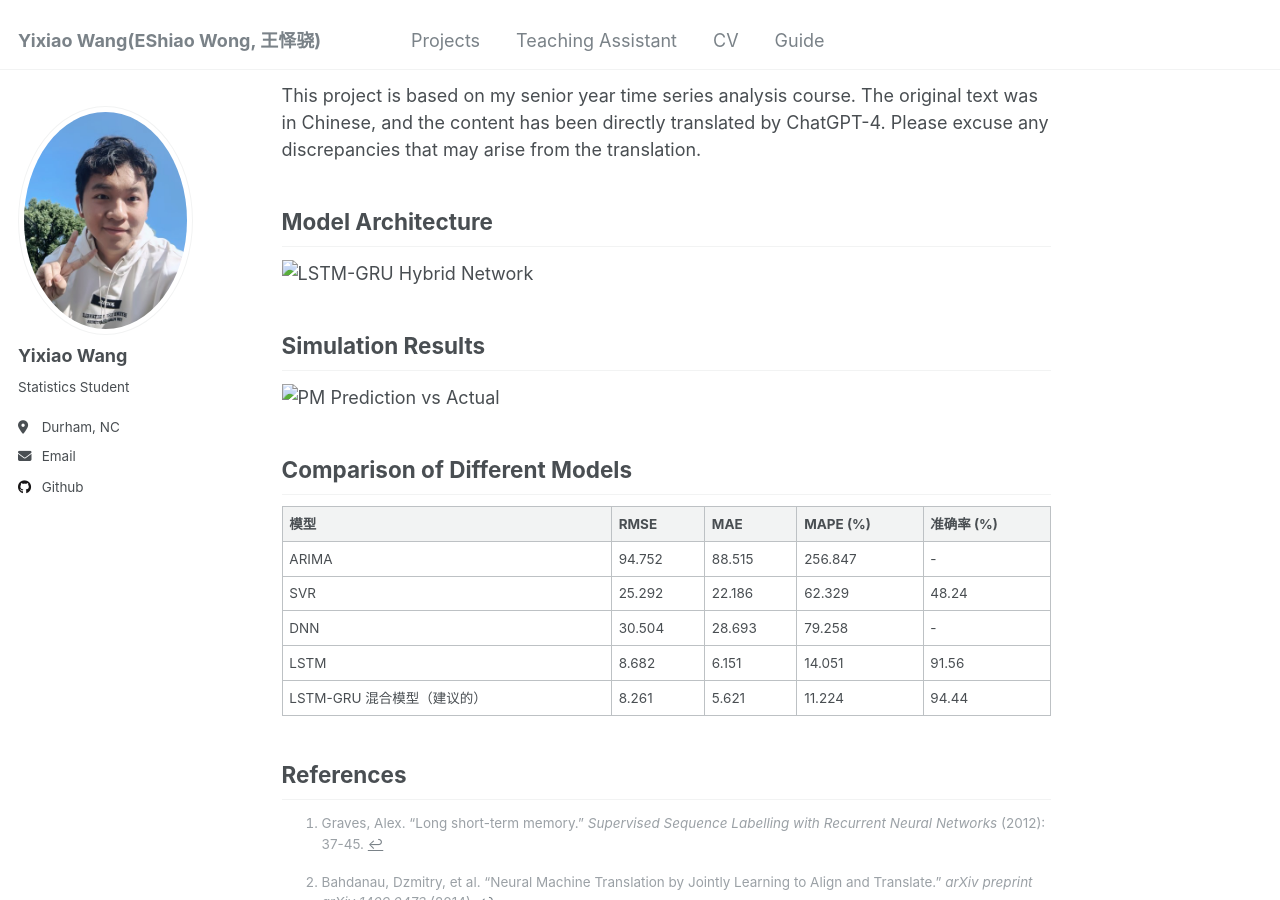
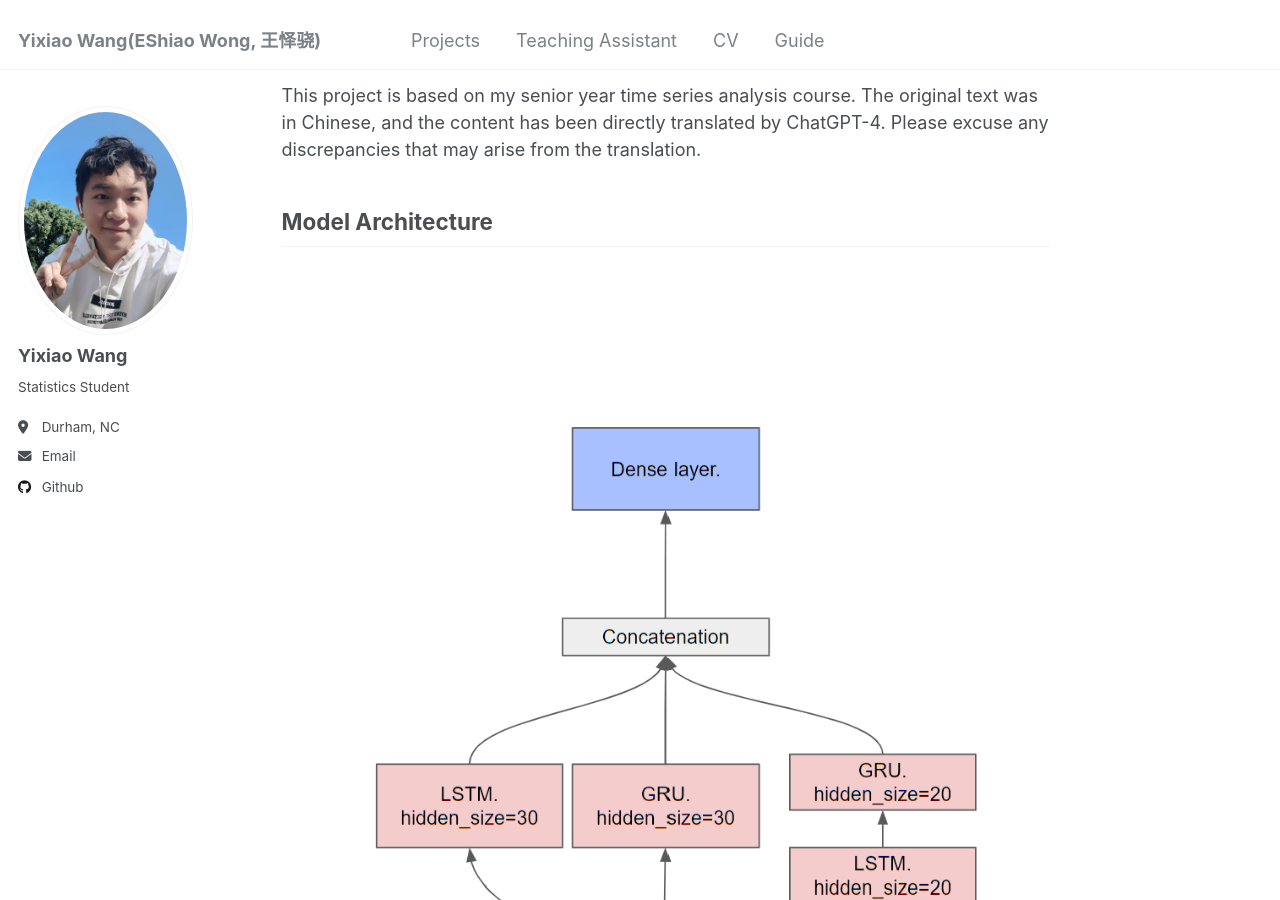
Before and after one commit to Yixiao-Wang-Stats/Yixiao-Wang-Stats.github.io, a Jekyll site: the page built from _projects/LSTM-GRU-Hybrid-Network.md, in a window 1280 px wide and 900 px high, scrolled down 1278 px. Built offline with Jekyll 4.4.1, drawn with Linux system fonts in a browser that asks for light colours; nearby versions of some CDN libraries; library files that are not in the unit come from our copies; a script that is not in the unit is left out.

Commit message:
Update LSTM-GRU-Hybrid-Network.md

```diff
--- a/_projects/LSTM-GRU-Hybrid-Network.md
+++ b/_projects/LSTM-GRU-Hybrid-Network.md
@@ -29,10 +29,10 @@ The dataset used in this project is sourced from the [UCI Machine Learning Repos
 This project is based on my senior year time series analysis course. The original text was in Chinese, and the content has been directly translated by ChatGPT-4. Please excuse any discrepancies that may arise from the translation.
 
 ## Model Architecture
-![LSTM-GRU Hybrid Network](images/LSTM-GRU-Hybrid-Network.png)
+![LSTM-GRU Hybrid Network](/images/LSTM-GRU-Hybrid-Network.png)
 
 ## Simulation Results
-![PM Prediction vs Actual](images/pm-prediction.png)
+![PM Prediction vs Actual](/images/pm-prediction.png)
 
 <h2> Comparison of Different Models</h2>
 <table>
```
